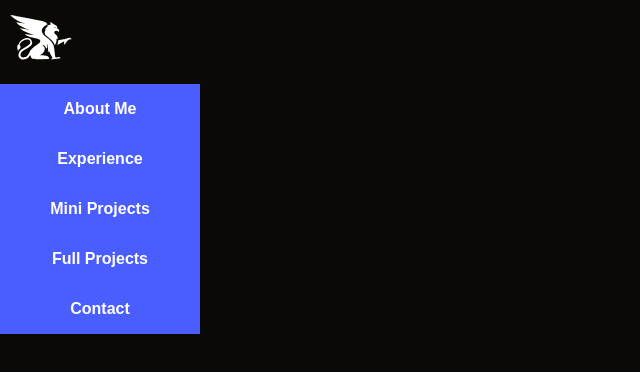
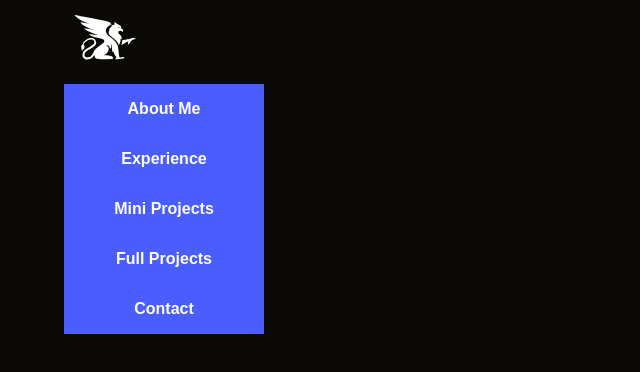
Before and after one commit to mccormickgriffin/griffin-mccormick-portfolio, a React (Create React App) app: page / in a window 1280 px wide. Shown: the top 372 px of the page, without its empty margins (0-640 px from the left). Built offline with nearby package versions, Linux system fonts and the light colour scheme.

Commit message:
added left and right spacing

```diff
--- a/src/App.scss
+++ b/src/App.scss
@@ -14,4 +14,5 @@ body {
   height: 100%;
   background-color: $background;
   color: $text;
+  padding: 0 64px;
 }
```
